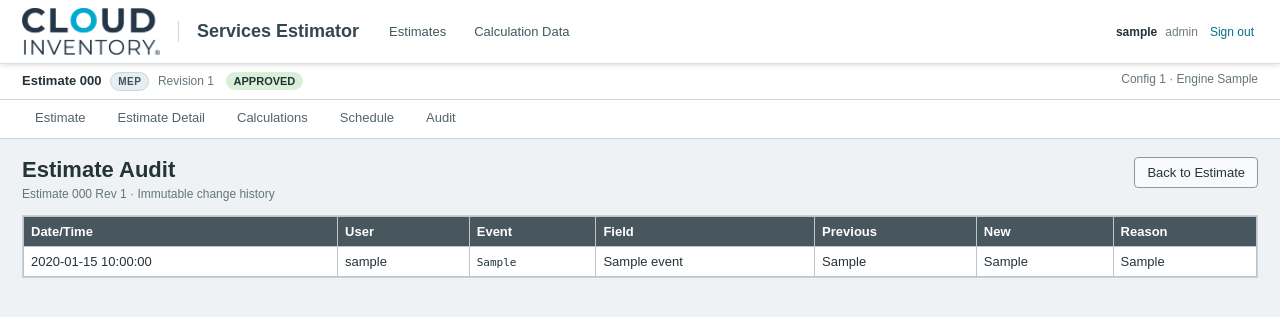
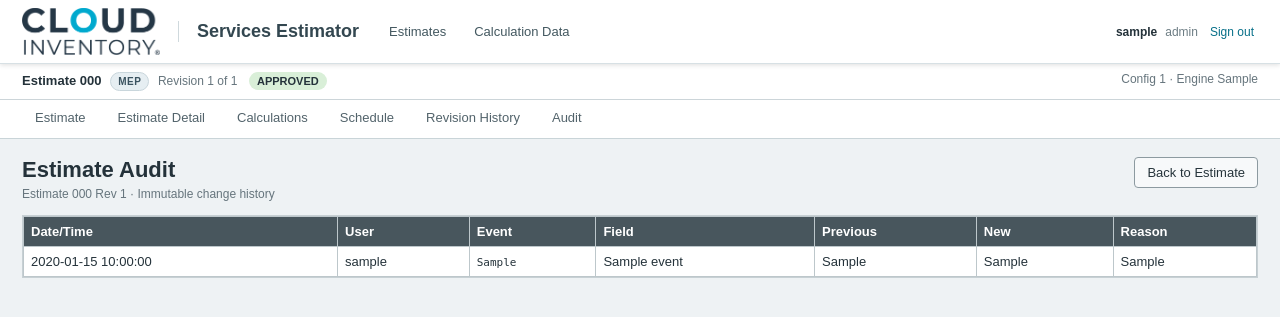
Before and after one commit to campbellhatchard/mep-estimate-app, a FastAPI app: page /estimate/1/audit in a window 1280 px wide. Shown: the top 317 px of the page. Run offline with FastAPI, Linux system fonts and the light colour scheme; the visitor is signed in with stand-in values (Sample User, id 1); tables that the repository leaves empty hold one stand-in row (values such as "Sample post"); some libraries are stand-ins or nearby versions.

Commit message:
Expose estimate revision history navigation

```diff
--- a/app/templates/base.html
+++ b/app/templates/base.html
@@ -22,7 +22,7 @@
 {% if rev %}
 {% set displayed_product = 'CIP' if rev.engine_version and rev.engine_version.startswith('CIP-') else 'MEP' %}
 <div class="estimate-head">
-  <div><strong>Estimate {{ estimate.estimate_number }}</strong> <span class="product-badge product-{{displayed_product|lower}}">{{displayed_product}}</span> <span class="muted">Revision {{ rev.revision_no }}</span> <span class="status status-{{rev.status|lower}}">{{rev.status}}</span></div>
+  <div><strong>Estimate {{ estimate.estimate_number }}</strong> <span class="product-badge product-{{displayed_product|lower}}">{{displayed_product}}</span> <span class="muted">Revision {{ rev.revision_no }} of {{ estimate.revisions|length }}</span> <span class="status status-{{rev.status|lower}}">{{rev.status}}</span></div>
   <div class="muted">Config {{ rev.config_version_id }} · Engine {{ rev.engine_version }}</div>
 </div>
 <nav class="tabs">
@@ -30,6 +30,7 @@
   <a class="{% if active_tab=='detail' %}active{% endif %}" href="/estimate/{{rev.id}}/detail">Estimate Detail</a>
   <a class="{% if active_tab=='calculations' %}active{% endif %}" href="/estimate/{{rev.id}}/calculations">Calculations</a>
   <a class="{% if active_tab=='schedule' %}active{% endif %}" href="/estimate/{{rev.id}}/schedule">Schedule</a>
+  <a class="{% if active_tab=='history' %}active{% endif %}" href="/estimate/{{rev.id}}/revisions">Revision History</a>
   <a class="{% if active_tab=='audit' %}active{% endif %}" href="/estimate/{{rev.id}}/audit">Audit</a>
 </nav>
 {% endif %}
```
